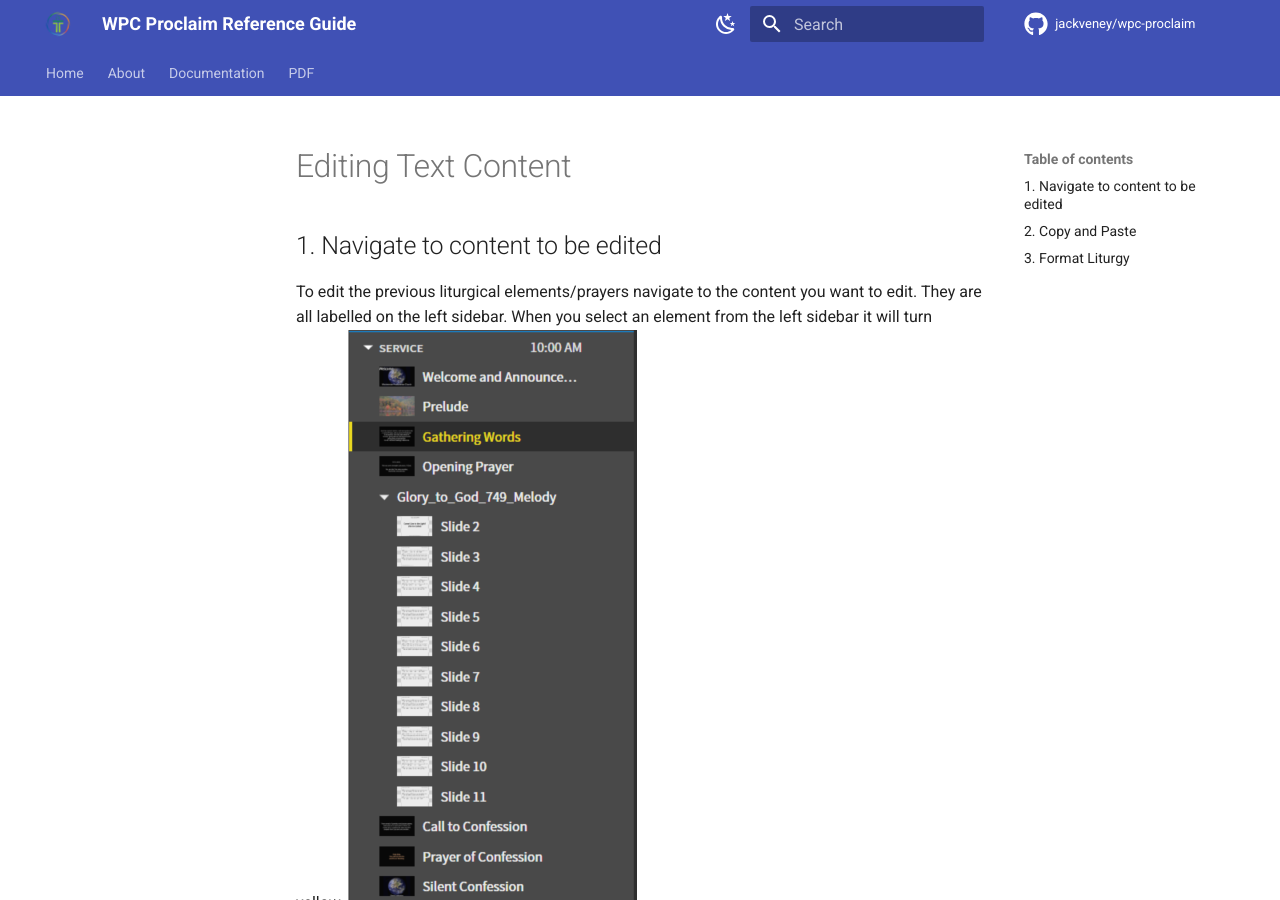
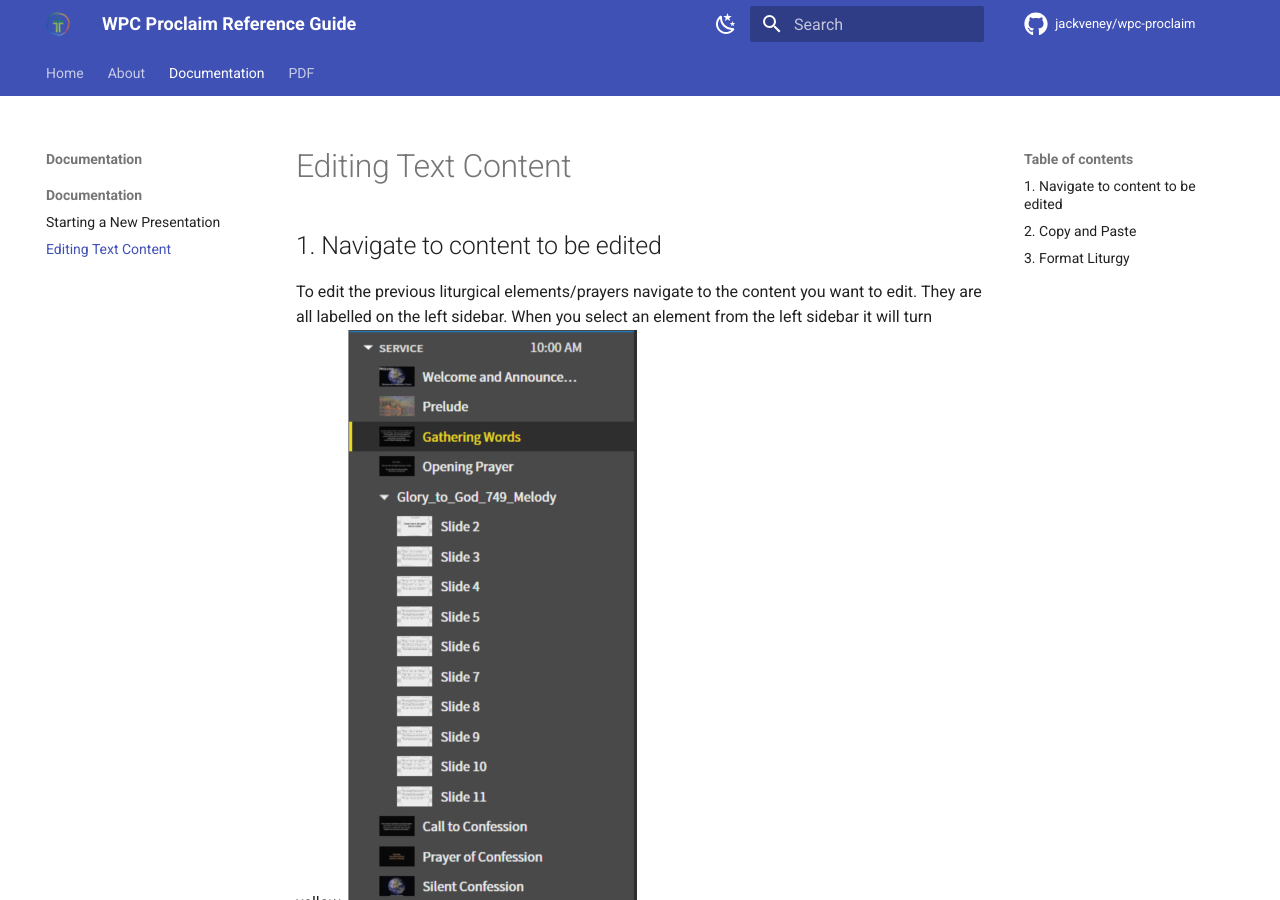
Before and after one commit to jackveney/wpc-proclaim, an MkDocs documentation site: the page built from docs/documentation/editing_content.md, in a window 1280 px wide and 900 px high. Built offline with MkDocs 1.6.1 and Material for MkDocs 9.7.7, drawn with Linux system fonts in a browser that asks for light colours; nearby versions of some CDN libraries; comment, search, counter and statistics services are not loaded.

Commit message:
Update mkdocs.yml

```diff
--- a/mkdocs.yml
+++ b/mkdocs.yml
@@ -140,9 +140,9 @@
   - Home: index.md
   - About: about.md
   - Documentation:
-    - Documentation: documentation/index.md
-    - Video:
-      - Lowering Projector Screen: documentation/video/lowering_screen.md
+    - Documentation:
+      - Starting a New Presentation: documentation/starting_new.md
+      - Editing Text Content: documentation/editing_content.md
 
 #    - Computers:
 #      - Mackey Hall Computers: documentation/turning_projector_on.md
```
